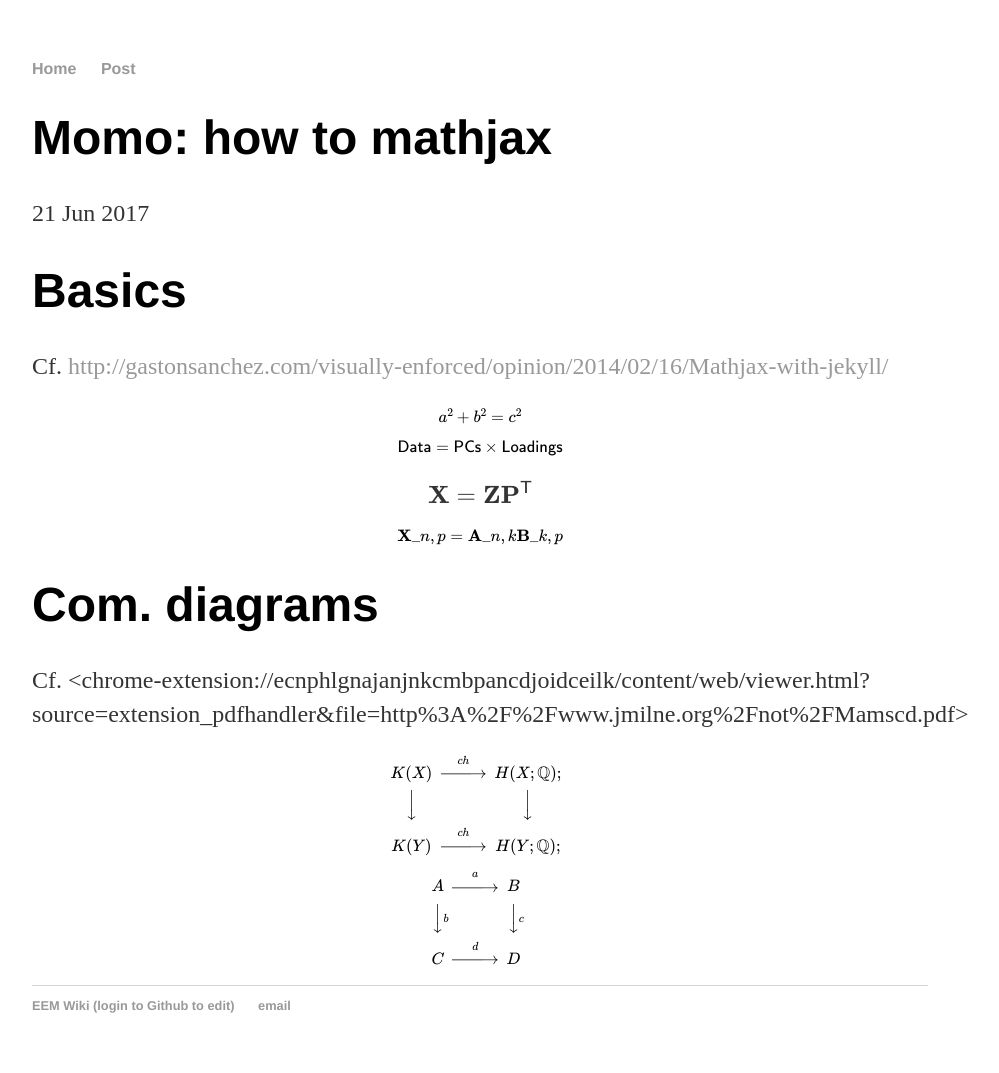
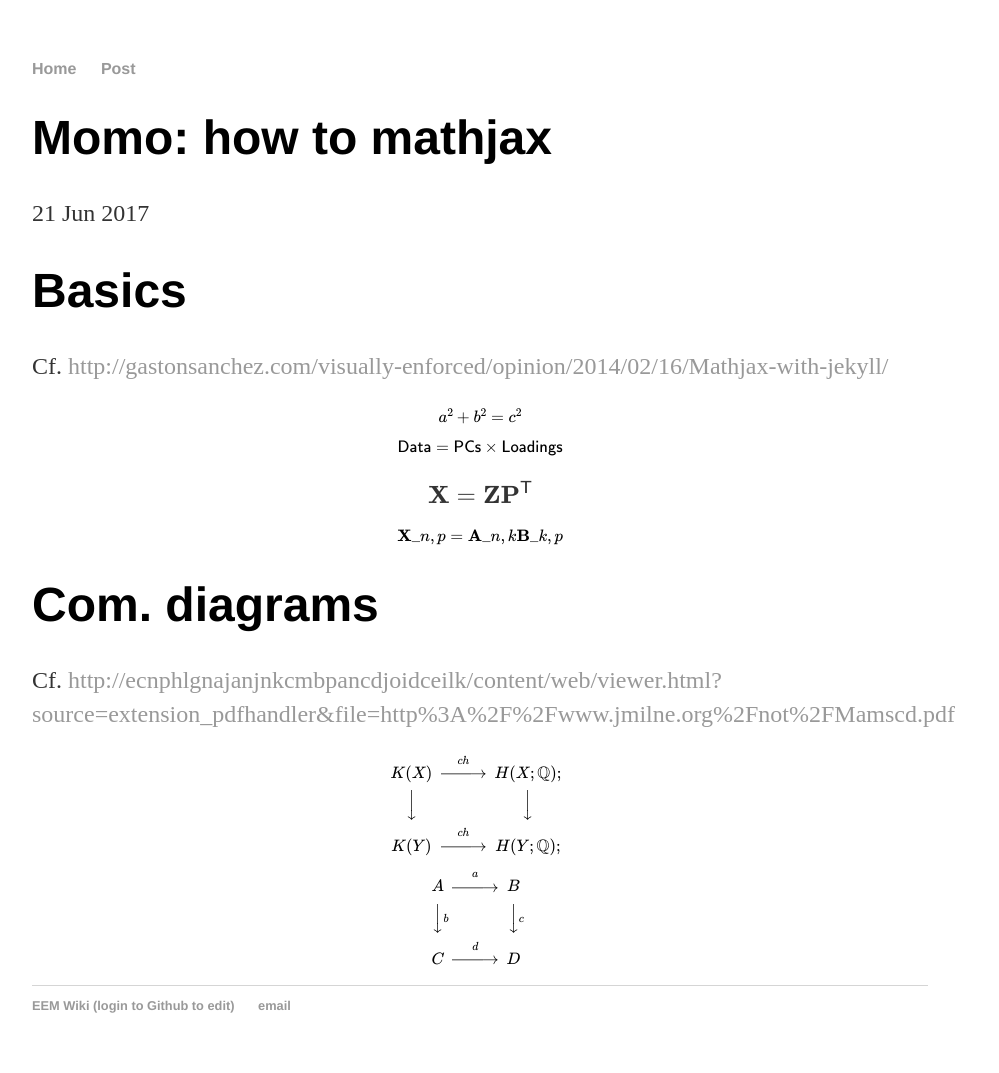
Before and after one commit to takasimiz/bak-github.io, a Jekyll site: the page built from _posts/2017-06-21-mathjax.md, in a window 1280 px wide. Shown: the whole page, without its empty margins (160-1159 px from the left). Built offline with Jekyll 4.4.1, drawn with Linux system fonts in a browser that asks for light colours; formulas are drawn with MathJax 3; some of the changed lines change nothing that is shown.

Commit message:
Update 2017-06-21-mathjax.md

```diff
--- a/_posts/2017-06-21-mathjax.md
+++ b/_posts/2017-06-21-mathjax.md
@@ -16,7 +16,7 @@ $$ \mathsf{Data = PCs} \times \mathsf{Loadings} $$
 $$ \mathbf{X}\_{n,p} = \mathbf{A}\_{n,k} \mathbf{B}\_{k,p} $$
 
 # Com. diagrams
-Cf. <chrome-extension://ecnphlgnajanjnkcmbpancdjoidceilk/content/web/viewer.html?source=extension_pdfhandler&file=http%3A%2F%2Fwww.jmilne.org%2Fnot%2FMamscd.pdf>
+Cf. <http://ecnphlgnajanjnkcmbpancdjoidceilk/content/web/viewer.html?source=extension_pdfhandler&file=http%3A%2F%2Fwww.jmilne.org%2Fnot%2FMamscd.pdf>
 
 $$ \require{AMScd}
 \begin{CD}
```
